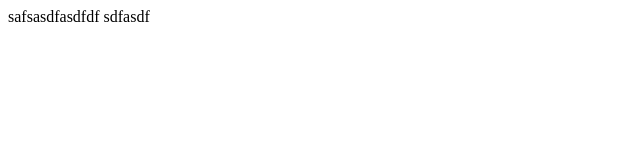
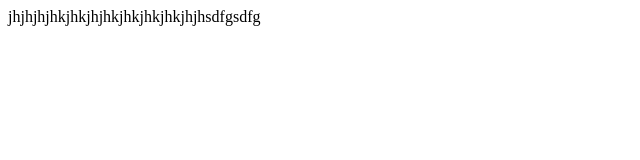
Before and after one commit to runnedrun/test-9, a plain HTML site: page index.html in a window 1280 px wide. Shown: the whole page, without its empty margins (0-640 px from the left). Drawn offline with Linux system fonts and the light colour scheme.

Commit message:
Classadoo autocommit

```diff
--- a/index.html
+++ b/index.html
@@ -2,7 +2,6 @@
   <head>
   </head>
   <body>
-    safsasdfasdfdf
-    sdfasdf
+    jhjhjhjhkjhkjhjhkjhkjhkjhkjhjhsdfgsdfg
   </body>
 </html>
```
